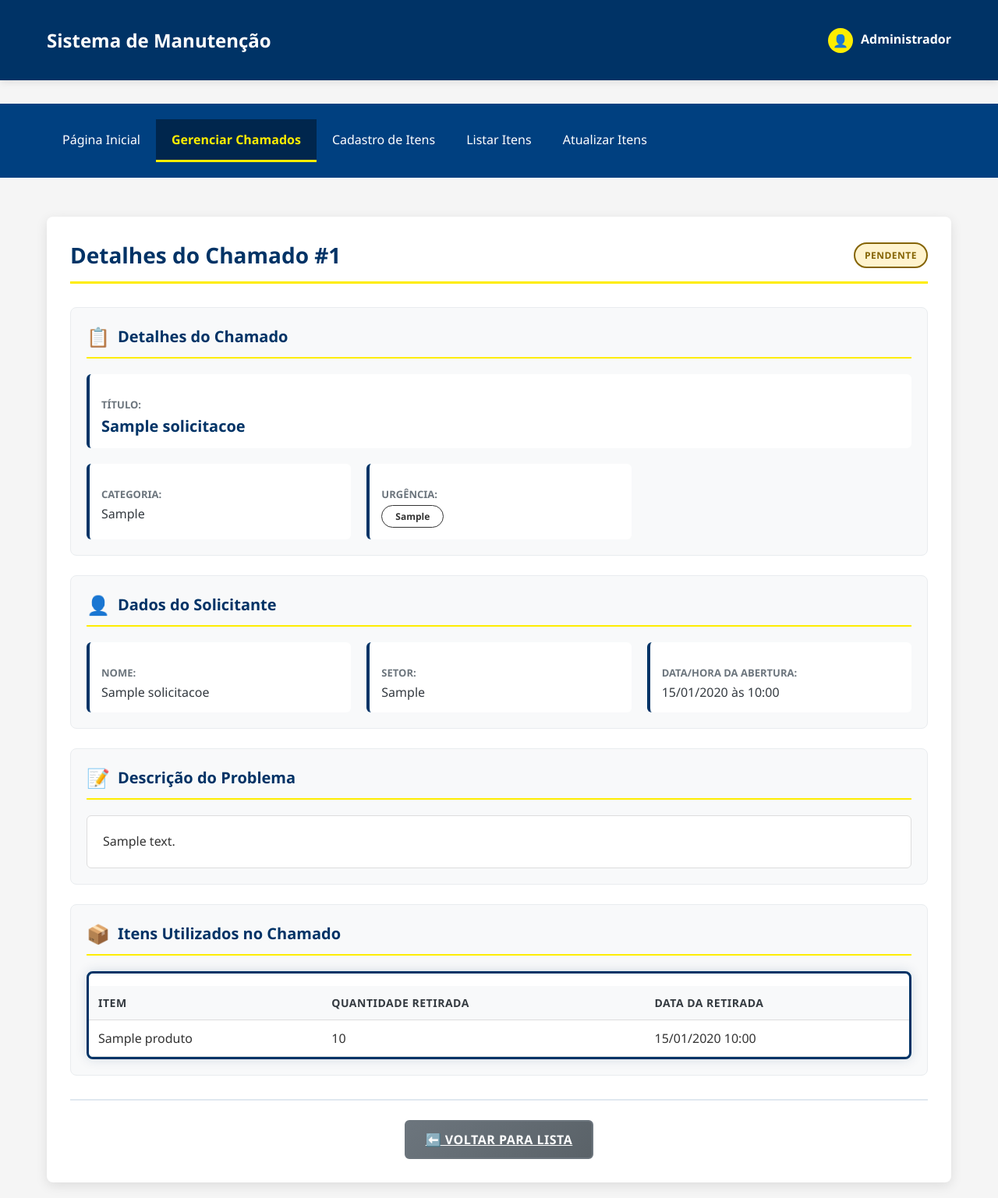
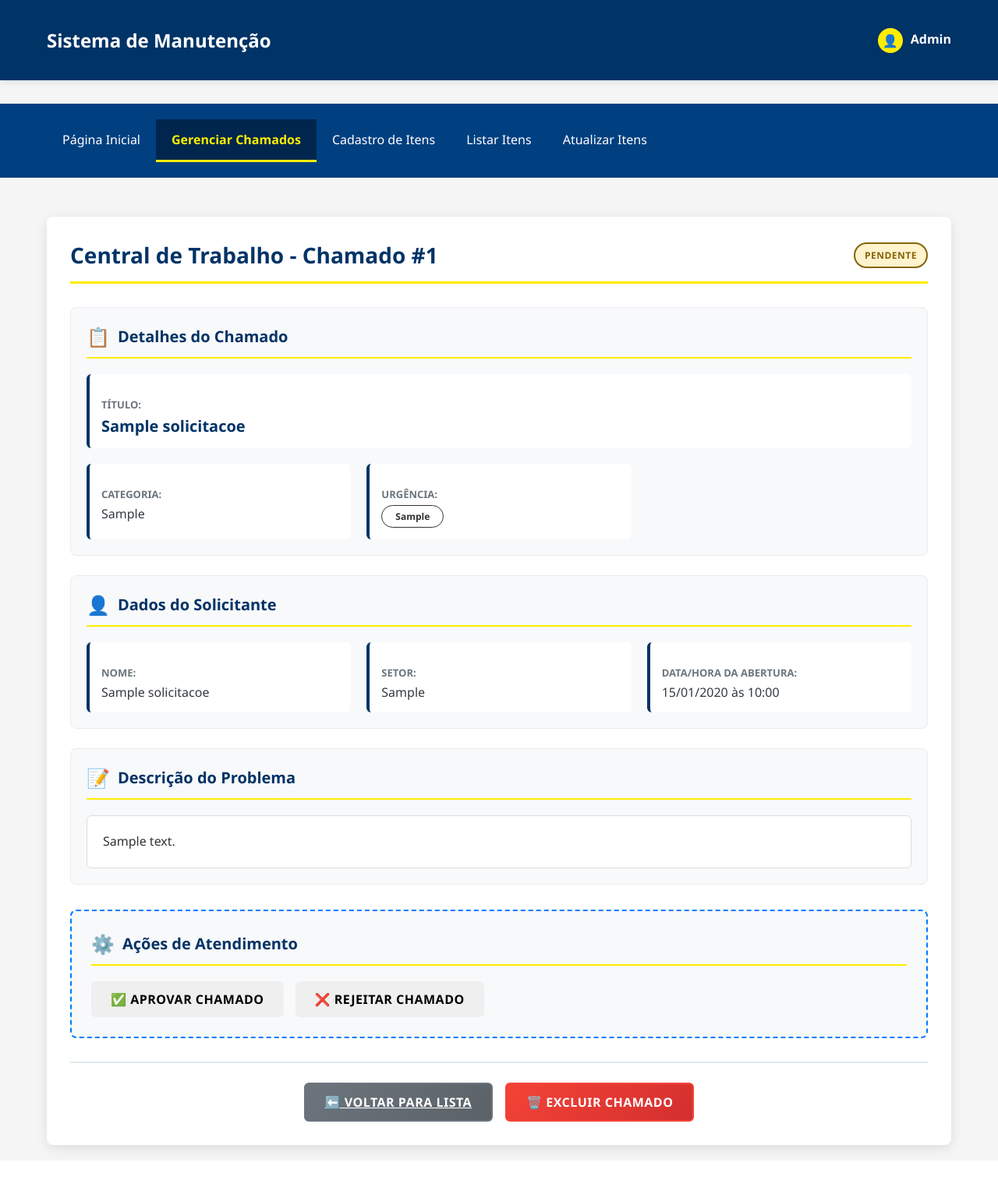
Before and after one commit to LuciosSB/sistema-de-gerenciamento-controle, a Flask app: page /gerenciar_solicitacoes/1 in a window 1280 px wide. Shown: the whole page at 78% size. After the commit the page ends 1482 px from the top, so only its background shows below. Run offline with Flask 3, Linux system fonts and the light colour scheme; a user stored in the database is signed in; tables that the repository leaves empty hold one stand-in row (values such as "Sample post").

Commit message:
feat: Implementa fluxo de trabalho completo na página de detalhes

```diff
--- a/static/style.css
+++ b/static/style.css
@@ -3856,3 +3856,58 @@ select option {
 .form-group input[type="number"].cadastro-input {
     max-width: 150px;
 }
+/* Em static/style.css */
+
+/* Seção de ações de atendimento */
+.acoes-container {
+    margin-top: 2rem;
+    padding: 25px;
+    border: 2px dashed #007bff;
+    border-radius: 8px;
+    background-color: #f8f9fa;
+}
+
+/* Caixa para o motivo da rejeição */
+.rejeicao-motivo-box {
+    background-color: #f8d7da;
+    border: 1px solid #f5c6cb;
+    color: #721c24;
+    padding: 20px;
+    border-radius: 6px;
+    line-height: 1.6;
+}
+.rejeicao-motivo-box strong {
+    display: block;
+    margin-bottom: 5px;
+    font-weight: bold;
+}
+
+/* Mensagem para lista vazia */
+.empty-list-message {
+    padding: 20px;
+    text-align: center;
+    color: #6c757d;
+    background-color: #f8f9fa;
+    border-radius: 6px;
+    font-style: italic;
+}
+
+/* Formulário de adição de item */
+.add-item-form-section {
+    padding: 20px;
+    background-color: #f0f8ff;
+    border: 1px solid #cce5ff;
+    border-radius: 8px;
+    margin-top: 1rem;
+}
+
+/* Botões de Ação na mesma linha */
+.page-actions {
+    display: flex;
+    justify-content: center;
+    gap: 1rem;
+    align-items: center;
+}
+.page-actions form {
+    margin: 0;
+}
--- a/templates/gerenciar_solicitacoes_detalhes.html
+++ b/templates/gerenciar_solicitacoes_detalhes.html
@@ -13,7 +13,7 @@
                 <div class="logo">Sistema de Manutenção</div>
                 <div class="user-info">
                     <div class="user-icon">👤</div>
-                    <span class="user-name">Administrador</span>
+                    <span class="user-name">{{ current_user.username|title }}</span>
                 </div>
             </div>
         </div>
@@ -35,7 +35,7 @@
         <div class="main-content">
             <div class="panel active" id="detalhes-panel">
                 <div class="panel-header">
-                    <h2>Detalhes do Chamado #{{ solicitacao.id }}</h2>
+                    <h2>Central de Trabalho - Chamado #{{ solicitacao.id }}</h2>
                     <div class="header-actions">
                         <div class="status-badge
                             {% if solicitacao.status == 'pendente' %}status-pendente
@@ -43,7 +43,7 @@
                             {% elif solicitacao.status == 'rejeitada' %}status-rejeitada
                             {% elif solicitacao.status == 'entregue' %}status-entregue
                             {% endif %}">
-                            {{ solicitacao.status|capitalize }}
+                            {{ solicitacao.status|replace('_', ' ')|capitalize }}
                         </div>
                     </div>
                 </div>
@@ -61,131 +61,127 @@
 
                     <div class="detalhes-container">
                         <div class="detalhes-section">
-                            <h3 class="section-title">
-                                <span class="section-icon">📋</span>
-                                Detalhes do Chamado
-                            </h3>
+                            <h3 class="section-title"><span class="section-icon">📋</span> Detalhes do Chamado</h3>
                             <div class="detalhes-grid">
-                                <div class="detalhe-item detalhe-full">
-                                    <label class="detalhe-label">Título:</label>
-                                    <span class="detalhe-valor titulo-principal">{{ solicitacao.titulo }}</span>
-                                </div>
-                                <div class="detalhe-item">
-                                    <label class="detalhe-label">Categoria:</label>
-                                    <span class="detalhe-valor">{{ solicitacao.categoria }}</span>
-                                </div>
-                                <div class="detalhe-item">
-                                    <label class="detalhe-label">Urgência:</label>
-                                    <div class="urgencia-badge urgencia-{{ solicitacao.urgencia|lower }}">
-                                        {{ solicitacao.urgencia|capitalize }}
-                                    </div>
-                                </div>
+                                <div class="detalhe-item detalhe-full"><label class="detalhe-label">Título:</label><span class="detalhe-valor titulo-principal">{{ solicitacao.titulo }}</span></div>
+                                <div class="detalhe-item"><label class="detalhe-label">Categoria:</label><span class="detalhe-valor">{{ solicitacao.categoria }}</span></div>
+                                <div class="detalhe-item"><label class="detalhe-label">Urgência:</label><div class="urgencia-badge urgencia-{{ solicitacao.urgencia|lower }}">{{ solicitacao.urgencia|capitalize }}</div></div>
                             </div>
                         </div>
-
                         <div class="detalhes-section">
-                            <h3 class="section-title">
-                                <span class="section-icon">👤</span>
-                                Dados do Solicitante
-                            </h3>
+                            <h3 class="section-title"><span class="section-icon">👤</span> Dados do Solicitante</h3>
                             <div class="detalhes-grid">
-                                <div class="detalhe-item">
-                                    <label class="detalhe-label">Nome:</label>
-                                    <span class="detalhe-valor">{{ solicitacao.nome_solicitante }}</span>
-                                </div>
-                                <div class="detalhe-item">
-                                    <label class="detalhe-label">Setor:</label>
-                                    <span class="detalhe-valor">{{ solicitacao.setor }}</span>
-                                </div>
-                                <div class="detalhe-item">
-                                    <label class="detalhe-label">Data/Hora da Abertura:</label>
-                                    <span class="detalhe-valor">{{ solicitacao.data_solicitacao.strftime('%d/%m/%Y às %H:%M') }}</span>
-                                </div>
+                                <div class="detalhe-item"><label class="detalhe-label">Nome:</label><span class="detalhe-valor">{{ solicitacao.nome_solicitante }}</span></div>
+                                <div class="detalhe-item"><label class="detalhe-label">Setor:</label><span class="detalhe-valor">{{ solicitacao.setor }}</span></div>
+                                <div class="detalhe-item"><label class="detalhe-label">Data/Hora da Abertura:</label><span class="detalhe-valor">{{ solicitacao.data_solicitacao.strftime('%d/%m/%Y às %H:%M') }}</span></div>
                             </div>
                         </div>
-
                         <div class="detalhes-section">
-                            <h3 class="section-title">
-                                <span class="section-icon">📝</span>
-                                Descrição do Problema
-                            </h3>
-                            <div class="descricao-container">
-                                {% if solicitacao.descricao %}
-                                    <p class="descricao-texto">{{ solicitacao.descricao }}</p>
-                                {% else %}
-                                    <p class="descricao-vazia">Nenhuma descrição detalhada foi fornecida.</p>
-                                {% endif %}
-                            </div>
+                            <h3 class="section-title"><span class="section-icon">📝</span> Descrição do Problema</h3>
+                            <div class="descricao-container"><p class="descricao-texto">{{ solicitacao.descricao or 'Nenhuma descrição detalhada foi fornecida.' }}</p></div>
                         </div>
                     </div>
 
+                    {% if solicitacao.status == 'pendente' %}
+                    <div class="acoes-container">
+                        <h3 class="section-title"><span class="section-icon">⚙️</span> Ações de Atendimento</h3>
+                        <div class="acoes-buttons">
+                            <form method="POST" action="{{ url_for('atualizar_status_solicitacao', solicitacao_id=solicitacao.id) }}" onsubmit="return confirm('Confirmar APROVAÇÃO deste chamado? A próxima etapa será a retirada de materiais.')">
+                                <input type="hidden" name="status" value="aprovada">
+                                <button type="submit" class="btn btn-atender">✅ Aprovar Chamado</button>
+                            </form>
+                            <button type="button" class="btn btn-rejeitar" onclick="toggleRejeitarForm()">❌ Rejeitar Chamado</button>
+                        </div>
+
+                        <div id="rejeitarFormContainer" class="rejeitar-form-container" style="display:none;">
+                            <h4>Motivo da Rejeição (será visível para o solicitante)</h4>
+                            <form method="POST" action="{{ url_for('atualizar_status_solicitacao', solicitacao_id=solicitacao.id) }}">
+                                <input type="hidden" name="status" value="rejeitada">
+                                <textarea name="motivo_rejeicao" rows="4" placeholder="Descreva por que este chamado está sendo rejeitado..." required></textarea>
+                                <div class="rejeitar-form-actions">
+                                    <button type="submit" class="btn btn-danger">Confirmar Rejeição</button>
+                                    <button type="button" class="btn btn-secondary" onclick="toggleRejeitarForm()">Cancelar</button>
+                                </div>
+                            </form>
+                        </div>
+                    </div>
+
+                    {% elif solicitacao.status == 'aprovada' %}
                     <div class="detalhes-section">
-                        <h3 class="section-title">
-                            <span class="section-icon">📦</span>
-                            Itens Utilizados no Chamado
-                        </h3>
-                        <div class="table-container">
+                        <h3 class="section-title"><span class="section-icon">📦</span> Saída de Materiais</h3>
+
+                        <div class="table-container" style="margin-bottom: 2rem;">
+                            <h4>Itens já retirados para este chamado:</h4>
                             {% if solicitacao.materiais_usados %}
                             <table class="solicitacoes-table">
-                                <thead>
-                                    <tr>
-                                        <th>Item</th>
-                                        <th>Quantidade Retirada</th>
-                                        <th>Data da Retirada</th>
-                                    </tr>
-                                </thead>
+                                <thead><tr><th>Item</th><th>Qtd. Retirada</th><th>Data</th></tr></thead>
                                 <tbody>
                                     {% for saida in solicitacao.materiais_usados %}
-                                    <tr>
-                                        <td>{{ saida.produto.nome }}</td>
-                                        <td>{{ saida.quantidade_saida }}</td>
-                                        <td>{{ saida.data_saida.strftime('%d/%m/%Y %H:%M') }}</td>
-                                    </tr>
+                                    <tr><td>{{ saida.produto.nome }}</td><td>{{ saida.quantidade_saida }}</td><td>{{ saida.data_saida.strftime('%d/%m/%y %H:%M') }}</td></tr>
                                     {% endfor %}
                                 </tbody>
                             </table>
                             {% else %}
-                            <p class="empty-list-message">Nenhum material foi retirado para este chamado ainda.</p>
+                            <p class="empty-list-message">Nenhum material foi retirado.</p>
                             {% endif %}
+                        </div>
+
+                        <div class="add-item-form-section">
+                            <h4>Adicionar novo item à requisição:</h4>
+                            <form method="POST" action="{{ url_for('adicionar_item_solicitacao', solicitacao_id=solicitacao.id) }}">
+                                <div class="form-row">
+                                    <div class="form-group" style="flex-grow: 2;"><label for="produto_id">Produto:</label><select name="produto_id" class="setor-select" required><option value="">Selecione um produto...</option>{% for produto in produtos_disponiveis %}<option value="{{ produto.id }}">{{ produto.nome }} (Estoque: {{ produto.quantidade }})</option>{% endfor %}</select></div>
+                                    <div class="form-group"><label for="quantidade_saida">Quantidade:</label><input type="number" name="quantidade_saida" class="cadastro-input" min="1" required></div>
+                                </div>
+                                <div class="form-actions" style="justify-content: flex-end; border-top: none; padding-top: 0;"><button type="submit" class="btn btn-primary">Adicionar Item</button></div>
+                            </form>
+                        </div>
+
+                        <div class="acoes-buttons" style="margin-top: 2rem; border-top: 1px solid #eee; padding-top: 2rem; justify-content: space-between;">
+                            <a href="{{ url_for('gerar_requisicao_pdf', solicitacao_id=solicitacao.id) }}" class="btn btn-tertiary">📄 Gerar PDF de Requisição</a>
+                            <form method="POST" action="{{ url_for('atualizar_status_solicitacao', solicitacao_id=solicitacao.id) }}" onsubmit="return confirm('Marcar este chamado como CONCLUÍDO?')">
+                                <input type="hidden" name="status" value="entregue">
+                                <button type="submit" class="btn btn-entregar">📦 Marcar como Concluído</button>
+                            </form>
                         </div>
                     </div>
 
-                    {% if solicitacao.status == 'aprovada' %}
-                    <div class="detalhes-section add-item-form-section">
-                        <h3 class="section-title">
-                            <span class="section-icon">➕</span>
-                            Adicionar Item/Material
-                        </h3>
-                        <form method="POST" action="{{ url_for('adicionar_item_solicitacao', solicitacao_id=solicitacao.id) }}">
-                            <div class="form-row">
-                                <div class="form-group" style="flex-grow: 2;">
-                                    <label for="produto_id">Produto:</label>
-                                    <select name="produto_id" class="setor-select" required>
-                                        <option value="">Selecione um produto...</option>
-                                        {% for produto in produtos_disponiveis %}
-                                            <option value="{{ produto.id }}">
-                                                {{ produto.nome }} (Estoque: {{ produto.quantidade }})
-                                            </option>
-                                        {% endfor %}
-                                    </select>
-                                </div>
-                                <div class="form-group">
-                                    <label for="quantidade_saida">Quantidade:</label>
-                                    <input type="number" name="quantidade_saida" class="cadastro-input" min="1" required>
-                                </div>
-                            </div>
-                            <div class="form-actions" style="justify-content: flex-end; border-top: none; padding-top: 0;">
-                                <button type="submit" class="btn btn-primary">Adicionar ao Chamado</button>
-                            </div>
-                        </form>
+                    {% elif solicitacao.status == 'rejeitada' %}
+                    <div class="detalhes-section">
+                        <h3 class="section-title reject-title"><span class="section-icon">❌</span> Chamado Rejeitado</h3>
+                        <div class="rejeicao-motivo-box">
+                            <strong>Motivo da Rejeição:</strong>
+                            <p>{{ solicitacao.motivo_rejeicao }}</p>
+                        </div>
+                    </div>
+
+                    {% elif solicitacao.status == 'entregue' %}
+                     <div class="detalhes-section">
+                        <h3 class="section-title"><span class="section-icon">✅</span> Chamado Concluído</h3>
+                        <p>Este chamado foi marcado como concluído. O solicitante será notificado para aprovar ou reabrir o chamado.</p>
+                        <h4>Resumo de Itens Utilizados:</h4>
+                        {% if solicitacao.materiais_usados %}
+                        <div class="table-container">
+                            <table class="solicitacoes-table">
+                                <thead><tr><th>Item</th><th>Qtd. Total Utilizada</th></tr></thead>
+                                <tbody>
+                                    {% for saida in solicitacao.materiais_usados %}
+                                    <tr><td>{{ saida.produto.nome }}</td><td>{{ saida.quantidade_saida }}</td></tr>
+                                    {% endfor %}
+                                </tbody>
+                            </table>
+                        </div>
+                        {% else %}
+                        <p class="empty-list-message">Nenhum material foi utilizado neste chamado.</p>
+                        {% endif %}
                     </div>
                     {% endif %}
 
-                    <div class="acoes-container">
-                        </div>
-
                     <div class="page-actions">
                         <a href="{{ url_for('gerenciar_solicitacoes') }}" class="btn btn-secondary">⬅️ Voltar para Lista</a>
+                        <form method="POST" action="{{ url_for('excluir_solicitacao', solicitacao_id=solicitacao.id) }}" onsubmit="return confirm('ATENÇÃO: Deseja EXCLUIR permanentemente este chamado? Esta ação NÃO pode ser desfeita!')">
+                            <button type="submit" class="btn btn-danger">🗑️ Excluir Chamado</button>
+                        </form>
                     </div>
                 </div>
             </div>
@@ -194,11 +190,7 @@
     <script>
         function toggleRejeitarForm() {
             var formContainer = document.getElementById('rejeitarFormContainer');
-            if (formContainer.style.display === 'none') {
-                formContainer.style.display = 'block';
-            } else {
-                formContainer.style.display = 'none';
-            }
+            formContainer.style.display = formContainer.style.display === 'none' ? 'block' : 'none';
         }
     </script>
 </body>
```
